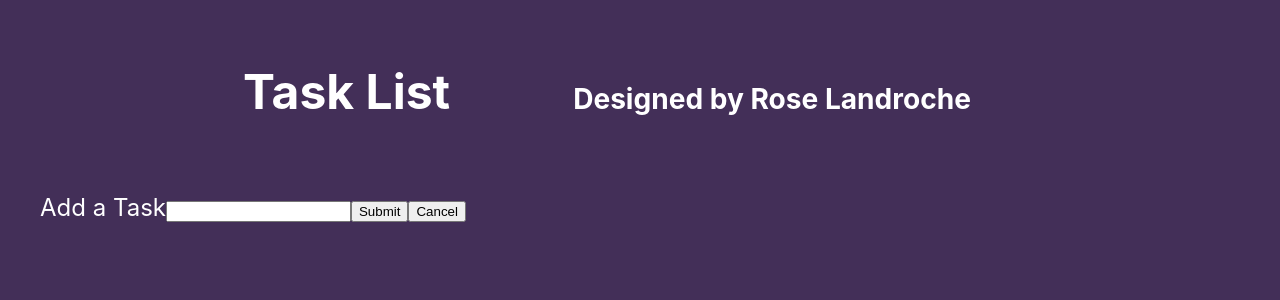
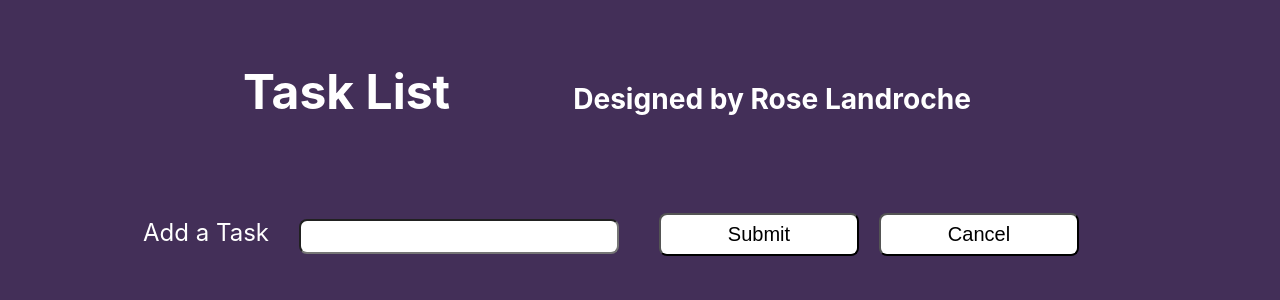
Before and after one commit to roselandroche/task-list-fe, a React (Create React App) app in the folder my-app/: page /addtask in a window 1280 px wide. Shown: the top 300 px of the page. Built offline with nearby package versions, Linux system fonts and the light colour scheme.

Commit message:
Styled taskform and buttons

```diff
--- a/my-app/src/components/TaskForm.js
+++ b/my-app/src/components/TaskForm.js
@@ -1,4 +1,5 @@
-import React, { useState, useEffect } from 'react'
+import React, { useState, useEffect } from 'react';
+import '../css/TaskForm.css';
 
 function TaskForm({ setTasks, tasks, history, edit, match: {params: {id}} }) {
     const [form, setForm] = useState({
@@ -47,7 +48,7 @@ function TaskForm({ setTasks, tasks, history, edit, match: {params: {id}} }) {
     }
     return (
         <div>
-            <form onSubmit={handleSubmit}>
+            <form className='form' onSubmit={handleSubmit}>
                 <label>
                     Add a Task
                 </label>
--- a/my-app/src/css/App.css
+++ b/my-app/src/css/App.css
@@ -16,3 +16,16 @@
   font-size: 24px;
   color: white;
 }
+
+button {
+  padding: 8px;
+  margin: 0 10px;
+  width: 200px;
+  border-radius: 8px;
+  font-size: 20px;
+  background-color: white;
+}
+
+a {
+  text-decoration: none;
+}
--- /dev/null
+++ b/my-app/src/css/TaskForm.css
@@ -0,0 +1,14 @@
+.form {
+    width: 80vw;
+    margin: 0 auto;
+    padding: 20px;
+    display: flex;
+    align-items: baseline;
+}
+
+input {
+    margin: 0 30px;
+    padding: 8px;
+    border-radius: 8px;
+    width: 300px;
+}
```
